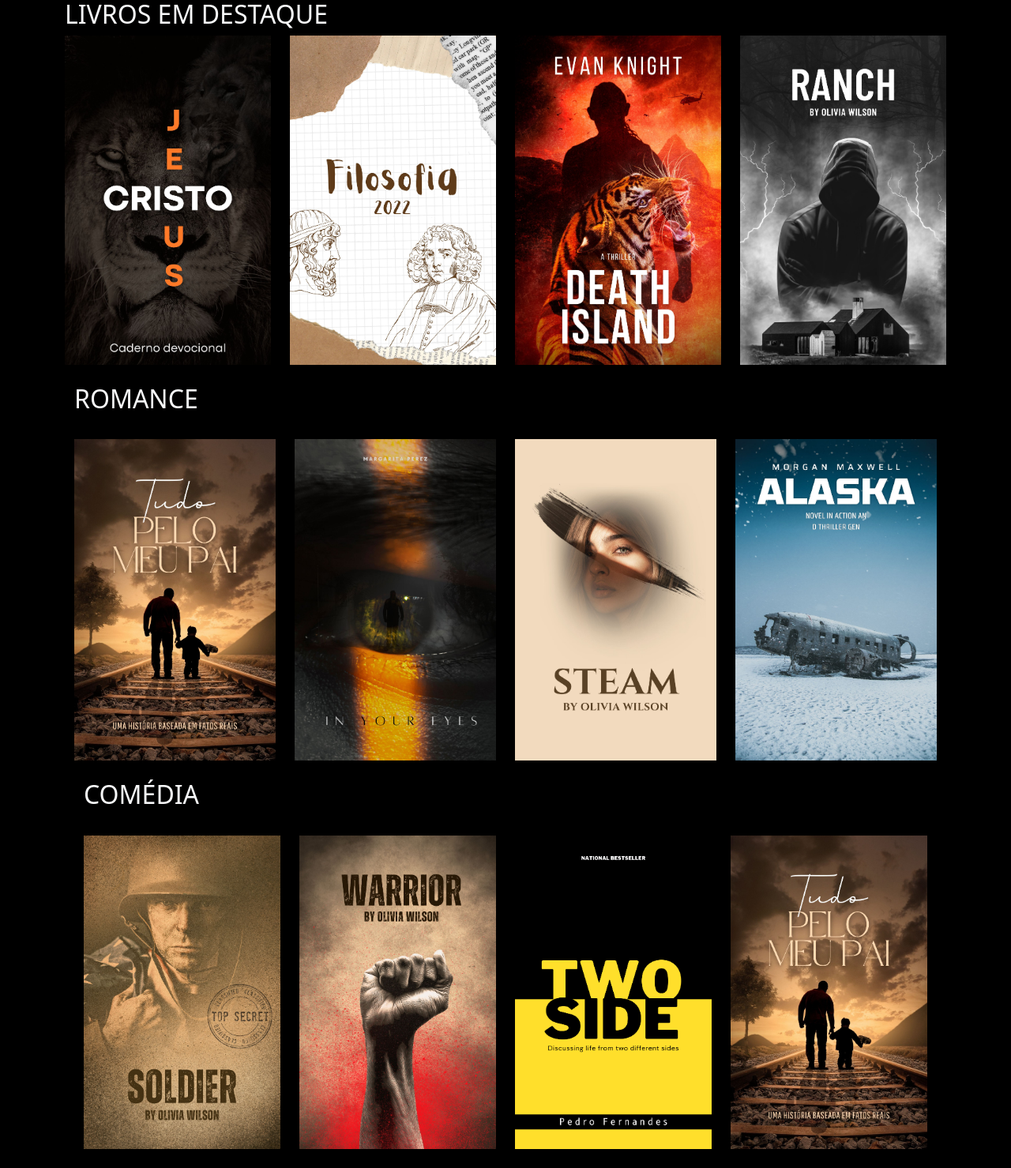
After one commit to jesset27/Readfy, a PHP site: page /index2.php in a window 1280 px wide. The commit adds this page. Shown: the part 1073-2552 px from the top of the page at 79% size. Run offline with PHP 8.4, Linux system fonts and the light colour scheme.

Commit message:
index
index pagina principal

```diff
--- /dev/null
+++ b/css/style.css
@@ -0,0 +1,10 @@
+body{
+    background-color: black;
+}
+
+h1{
+    color: #eb2d07;
+}
+.cor1{
+    background-color: #eb2d07;
+}
--- a/homepage.php
+++ b/homepage.php
@@ -1,6 +1,7 @@
 <?php
 require_once('Includes/header.php');
 session_start();
+
 if (!isset($_SESSION['email'])){
     header('Location: index.php');
 }else {
--- /dev/null
+++ b/index2.php
@@ -0,0 +1,133 @@
+<!DOCTYPE html>
+<html lang="pt-br">
+<head>
+    <meta charset="UTF-8">
+    <meta http-equiv="X-UA-Compatible" content="IE=edge">
+    <meta name="viewport" content="width=device-width, initial-scale=1.0">
+    <link href="https://cdn.jsdelivr.net/npm/bootstrap@5.0.2/dist/css/bootstrap.min.css" rel="stylesheet" integrity="sha384-EVSTQN3/azprG1Anm3QDgpJLIm9Nao0Yz1ztcQTwFspd3yD65VohhpuuCOmLASjC" crossorigin="anonymous">
+
+    <link rel="stylesheet" href="css/style.css">
+    <title>READIFY</title>
+</head>
+<body >
+    <div class="nome text-center">
+        <h1>READIFY</h1>
+    </div>
+    <nav class="navbar navbar-expand-lg navbar-light bg-gradient">
+        <div class="container-fluid">
+          <a class="navbar-brand text-white" href="#">READIFY</a>
+          <button class="navbar-toggler" type="button" data-bs-toggle="collapse" data-bs-target="#navbarScroll" aria-controls="navbarScroll" aria-expanded="false" aria-label="Toggle navigation">
+            <span class="navbar-toggler-icon"></span>
+          </button>
+          <div class="collapse navbar-collapse" id="navbarScroll">
+            <ul class="navbar-nav me-auto my-2 my-lg-0 navbar-nav-scroll" style="--bs-scroll-height: 100px;">
+              <li class="nav-item">
+                <a class="nav-link active text-white" aria-current="page" href="#">Home</a>
+              </li>
+              <li class="nav-item">
+                <a class="nav-link text-white" href="#">Livros</a>
+              </li>
+              <li class="nav-item text-white">
+                <a class="nav-link disabled text-white">Link</a>
+              </li>
+            </ul>
+            <form class="d-flex" role="search">
+              <input class="form-control me-2" type="search" placeholder="Search" aria-label="Search">
+              <button class="btn btn-outline-success" type="submit">Search</button>
+            </form>
+          </div>
+        </div>
+      </nav>
+      <div id="carouselExampleIndicators" class="carousel slide">
+        <div class="carousel-indicators">
+          <button type="button" data-bs-target="#carouselExampleIndicators" data-bs-slide-to="0" class="active" aria-current="true" aria-label="Slide 1"></button>
+          <button type="button" data-bs-target="#carouselExampleIndicators" data-bs-slide-to="1" aria-label="Slide 2"></button>
+          <button type="button" data-bs-target="#carouselExampleIndicators" data-bs-slide-to="2" aria-label="Slide 3"></button>
+        </div>
+        <div class="carousel-inner">
+          <div class="carousel-item active">
+            <img src="img/garota-atraente-e-legal-esta-entre-estantes-grandes-e-compridas-com-livros-antigos-ela-esta-segurando-uma-xicara-de-cafe-na-mao-e-olhando-para-a-prateleira-a-mulher-esta-procurando-um-livro_152404-1149.jpg" class="d-block w-100" alt="...">
+          </div>
+          <div class="carousel-item">
+            <img src="img/garota-atraente-e-legal-esta-entre-estantes-grandes-e-compridas-com-livros-antigos-ela-esta-segurando-uma-xicara-de-cafe-na-mao-e-olhando-para-a-prateleira-a-mulher-esta-procurando-um-livro_152404-1149.jpg" class="d-block w-100" alt="...">
+          </div>
+          <div class="carousel-item">
+            <img src="img/garota-atraente-e-legal-esta-entre-estantes-grandes-e-compridas-com-livros-antigos-ela-esta-segurando-uma-xicara-de-cafe-na-mao-e-olhando-para-a-prateleira-a-mulher-esta-procurando-um-livro_152404-1149.jpg" class="d-block w-100" alt="...">
+          </div>
+        </div>
+        <button class="carousel-control-prev" type="button" data-bs-target="#carouselExampleIndicators" data-bs-slide="prev">
+          <span class="carousel-control-prev-icon" aria-hidden="true"></span>
+          <span class="visually-hidden">Previous</span>
+        </button>
+        <button class="carousel-control-next" type="button" data-bs-target="#carouselExampleIndicators" data-bs-slide="next">
+          <span class="carousel-control-next-icon" aria-hidden="true"></span>
+          <span class="visually-hidden">Next</span>
+        </button>
+      </div>
+    <div class="container text-light">
+        <h2>LIVROS EM DESTAQUE </h2>
+    </div>
+    <div class="container">
+        <div class="row">
+            <div class="col-md-3">
+                <img src="img/Marrom Romance Pai e Filho Capa para Livro (1).jpg" class="img-fluid" alt="...">
+            </div>
+            <div class="col-md-3">
+                <img src="img/Marrom Romance Pai e Filho Capa para Livro (2).jpg" class="img-fluid" alt="...">
+            </div>
+            <div class="col-md-3">
+                <img src="img/Marrom Romance Pai e Filho Capa para Livro (3).jpg" class="img-fluid" alt="...">
+            </div>
+            <div class="col-md-3">
+                <img src="img/Marrom Romance Pai e Filho Capa para Livro (4).jpg" class="img-fluid" alt="...">
+            </div>
+
+        </div>
+        <br>
+        <div class="container text-light">
+            <h2>ROMANCE</h2>
+        </div>
+        <br>
+        <div class="container">
+            <div class="row">
+                <div class="col-md-3">
+                    <img src="img/Marrom Romance Pai e Filho Capa para Livro.jpg" class="img-fluid" alt="...">
+                </div>
+                <div class="col-md-3">
+                    <img src="img/Marrom Romance Pai e Filho Capa para Livro (5).jpg" class="img-fluid" alt="...">
+                </div>
+                <div class="col-md-3">
+                    <img src="img/Marrom Romance Pai e Filho Capa para Livro (6).jpg" class="img-fluid" alt="...">
+                </div>
+                <div class="col-md-3">
+                    <img src="img/Marrom Romance Pai e Filho Capa para Livro (7).jpg" class="img-fluid" alt="...">
+                </div>
+
+        </div>
+        <br>
+        <div class="container text-light">
+            <h2>COMÉDIA</h2>
+        </div>
+        <br>
+        <div class="container">
+            <div class="row">
+                <div class="col-md-3">
+                    <img src="img/Marrom Romance Pai e Filho Capa para Livro (8).jpg" class="img-fluid" alt="...">
+                </div>
+                <div class="col-md-3">
+                    <img src="img/Marrom Romance Pai e Filho Capa para Livro (9).jpg" class="img-fluid" alt="...">
+                </div>
+                <div class="col-md-3">
+                    <img src="img/Marrom Romance Pai e Filho Capa para Livro.png" class="img-fluid" alt="...">
+                </div>
+                <div class="col-md-3">
+                    <img src="img/Marrom Romance Pai e Filho Capa para Livro.jpg" class="img-fluid" alt="...">
+                </div>
+
+        </div>
+        <br>
+
+    </div>
+
+</body>
+</html>
```
Also changed, not shown: img/Marrom Romance Pai e Filho Capa para Livro (1).jpg (added), img/Marrom Romance Pai e Filho Capa para Livro (10).jpg (added), img/Marrom Romance Pai e Filho Capa para Livro (11).jpg (added), img/Marrom Romance Pai e Filho Capa para Livro (12).jpg (added), img/Marrom Romance Pai e Filho Capa para Livro (2).jpg (added), img/Marrom Romance Pai e Filho Capa para Livro (3).jpg (added), img/Marrom Romance Pai e Filho Capa para Livro (4).jpg (added), img/Marrom Romance Pai e Filho Capa para Livro (5).jpg (added), img/Marrom Romance Pai e Filho Capa para Livro (6).jpg (added), img/Marrom Romance Pai e Filho Capa para Livro (7).jpg (added), img/Marrom Romance Pai e Filho Capa para Livro (8).jpg (added), img/Marrom Romance Pai e Filho Capa para Livro (9).jpg (added), img/Marrom Romance Pai e Filho Capa para Livro.jpg (added), img/Marrom Romance Pai e Filho Capa para Livro.png (added), 1 other file.
